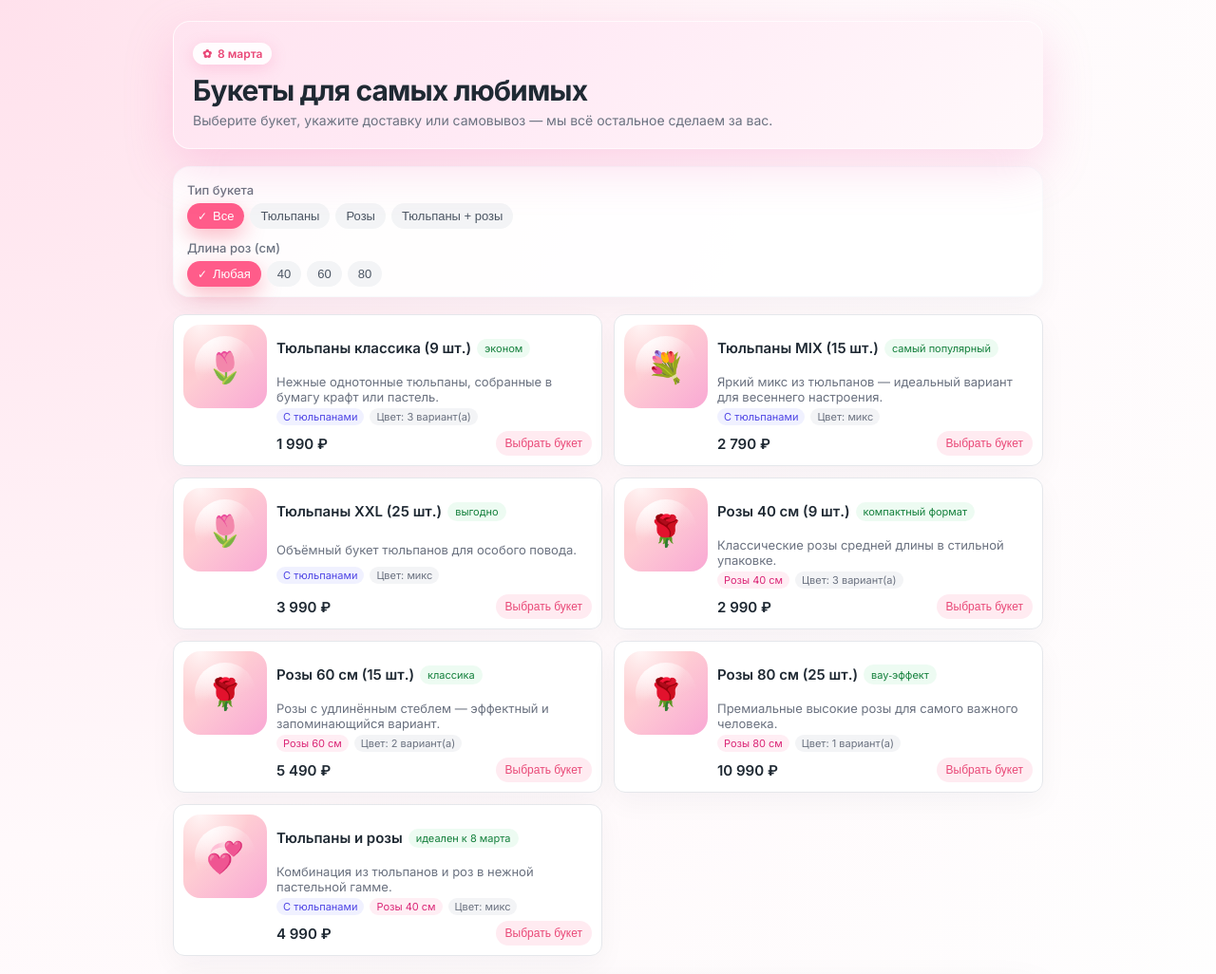
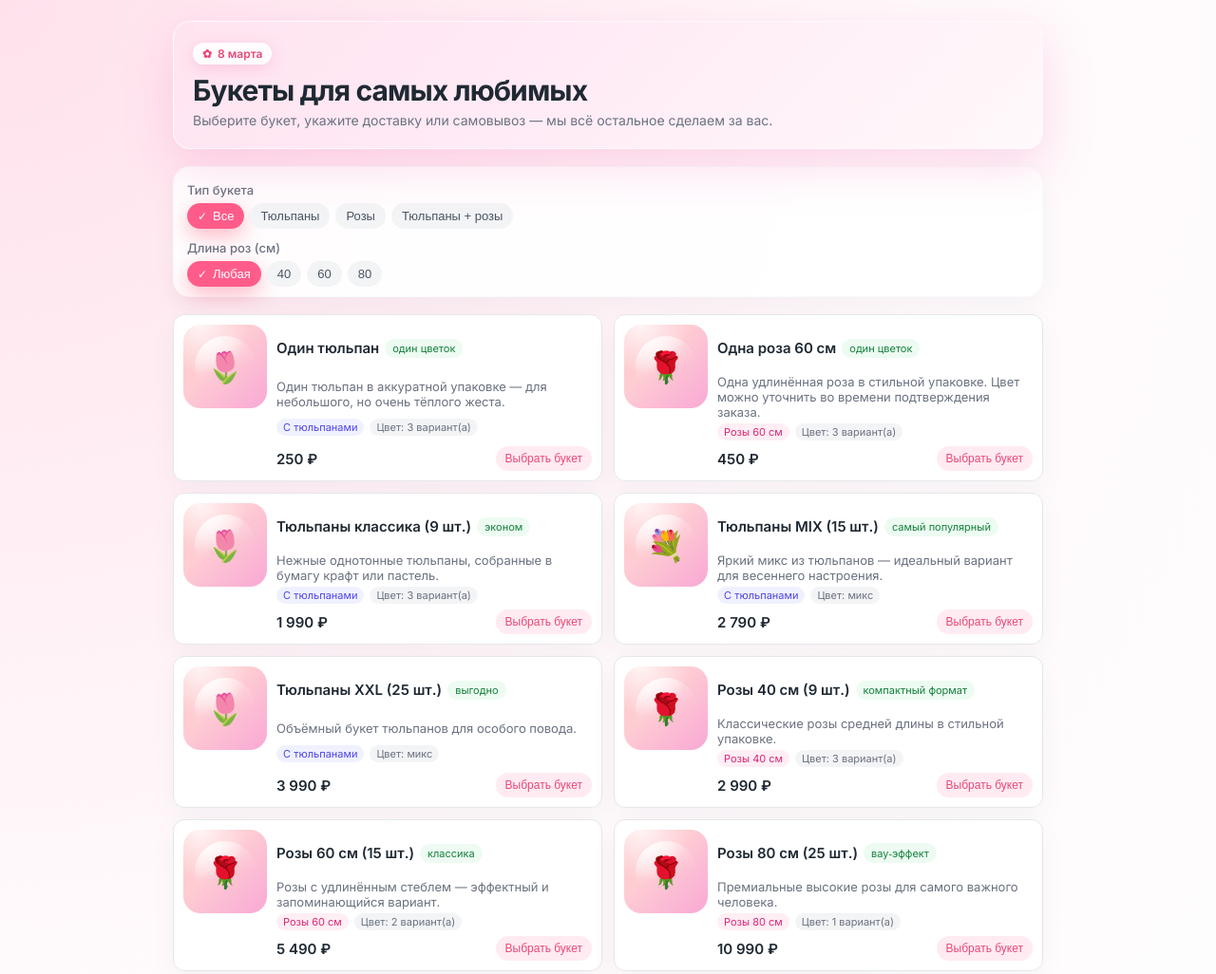
Before and after one commit to ponizov7777-svg/buket.ru, a plain HTML site: page index.html in a window 1280 px wide. Shown: the top 1026 px of the page at 95% size. Drawn offline with Linux system fonts and the light colour scheme.

Commit message:
Добавить одиночные цветы и выровнять поля
Made-with: Cursor

```diff
--- a/script.js
+++ b/script.js
@@ -1,4 +1,28 @@
 const bouquets = [
+  {
+    id: "single-tulip",
+    name: "Один тюльпан",
+    emoji: "🌷",
+    description: "Один тюльпан в аккуратной упаковке — для небольшого, но очень тёплого жеста.",
+    colors: ["pink", "white", "red"],
+    isTulip: true,
+    isRose: false,
+    roseLength: null,
+    price: 250,
+    tag: "один цветок",
+  },
+  {
+    id: "single-rose-60",
+    name: "Одна роза 60 см",
+    emoji: "🌹",
+    description: "Одна удлинённая роза в стильной упаковке. Цвет можно уточнить во времени подтверждения заказа.",
+    colors: ["red", "white", "pink"],
+    isTulip: false,
+    isRose: true,
+    roseLength: 60,
+    price: 450,
+    tag: "один цветок",
+  },
   {
     id: "tulip-classic-9",
     name: "Тюльпаны классика (9 шт.)",
@@ -347,12 +371,13 @@ function buildOrderText(formData) {
   if (selected.length === 1) {
     const b = selected[0];
     lines.push(`Букет: ${b.name} (${formatPrice(b.price)})`);
-  } else {
+  } else if (selected.length > 1) {
     lines.push("Букеты:");
     selected.forEach((b, index) => {
       lines.push(`  ${index + 1}) ${b.name} (${formatPrice(b.price)})`);
     });
   }
+
   const total = calculateTotal();
   if (total > 0) {
     lines.push("");
--- a/styles.css
+++ b/styles.css
@@ -348,7 +348,7 @@ body {
 
 .order__field--inline {
   display: grid;
-  grid-template-columns: 1.15fr 1fr;
+  grid-template-columns: 1fr 1fr;
   gap: 8px;
 }
 
```
